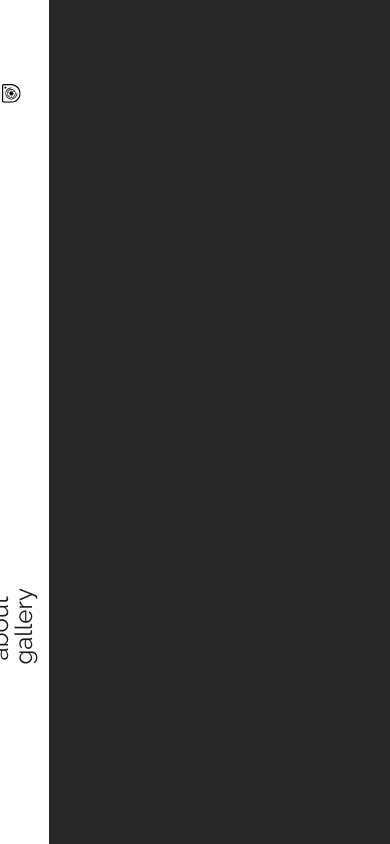
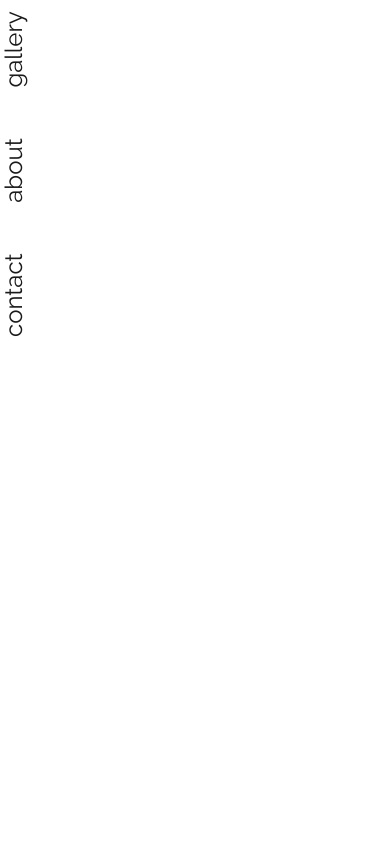
Before and after one commit to jeanluciano/ogd-website, a Gatsby site: page /components/Header in a window 390 px wide. Built offline with nearby package versions, Linux system fonts and the light colour scheme; Gatsby itself is replaced by a stand-in of ours.

Commit message:
mobile done, sites need detailing

```diff
--- a/gatsby-browser.js
+++ /dev/null
@@ -1 +0,0 @@
-import "./src/pages/styles/global.css"
--- a/gatsby-config.js
+++ b/gatsby-config.js
@@ -6,13 +6,12 @@
 
 require("dotenv").config({
   path: `.env`,
-});
-
+})
 
 module.exports = {
   /* Your site config here */
   plugins: [
-    'gatsby-plugin-page-transitions',
+    "gatsby-plugin-page-transitions",
     `gatsby-plugin-styled-components`,
     "gatsby-transformer-sharp",
     "gatsby-plugin-sharp",
@@ -21,14 +20,18 @@ module.exports = {
     {
       resolve: "gatsby-source-strapi",
       options: {
-        apiURL: "https://ogd-backend.herokuapp.com",
-        contentTypes: [
-          "images",
-          "tags",
-        ],
-        singleTypes:['about-image','contact-image'],
+        apiURL: "http://localhost:1337",
+        contentTypes: ["images", "tags"],
+        singleTypes: ["about-image", "contact-image"],
         queryLimit: 1000,
       },
     },
-],
+    {
+      resolve: `gatsby-plugin-google-fonts`,
+      options: {
+        fonts: [`Assistant\:200,400,600,700`, `Raleway\:400,900`],
+        display: "swap",
+      },
+    },
+  ],
 }
--- a/package.json
+++ b/package.json
@@ -22,6 +22,7 @@
     "gatsby": "^2.26.1",
     "gatsby-background-image": "^1.4.0",
     "gatsby-image": "^2.10.0",
+    "gatsby-plugin-google-fonts": "^1.0.1",
     "gatsby-plugin-page-transitions": "^1.0.8",
     "gatsby-plugin-sharp": "^2.13.4",
     "gatsby-plugin-styled-components": "^3.9.0",
@@ -37,6 +38,7 @@
     "react-image-lightbox": "^5.1.1",
     "strapi-provider-upload-cloudinary": "^3.4.5",
     "styled-components": "^5.2.1",
+    "styled-reset": "^4.3.4",
     "typescript": "^4.1.2"
   },
   "devDependencies": {
--- /dev/null
+++ b/src/pages/components/Burger.js
@@ -0,0 +1,63 @@
+import styled from 'styled-components'
+import React from 'react';
+import { theme } from '../global';
+
+
+const Burger = ({ open, setOpen }) => {
+  return (
+    <StyledBurger open={open} onClick={()=>{setOpen(!open)}}>
+      <div />
+      <div />
+      <div />
+    </StyledBurger>
+  )
+}
+
+export default Burger;
+
+const StyledBurger = styled.button`
+  position: absolute;
+  top: 5%;
+  left: 1rem;
+  display: flex;
+  flex-direction: column;
+  justify-content: space-around;
+  width: 2rem;
+  height: 2rem;
+  background: transparent;
+  border: none;
+  cursor: pointer;
+  padding: 0;
+  z-index: 10;
+  margin: 15px;
+
+  &:focus {
+    outline: none;
+  }
+
+  div {
+    width: 2rem;
+    height: 0.25rem;
+    background:  ${({ theme, open }) => open ? theme.primaryDark : theme.primaryLight};
+    border-radius: 10px;
+    transition: all 0.3s linear;
+    position: relative;
+    transform-origin: 1px;
+    :first-child {
+      transform: ${({ open }) => open ? 'rotate(45deg)' : 'rotate(0)'};
+
+    }
+
+    :nth-child(2) {
+      opacity: ${({ open }) => open ? '0' : '1'};
+      transform: ${({ open }) => open ? 'translateX(20px)' : 'translateX(0)'};
+    }
+
+    :nth-child(3) {
+      transform: ${({ open }) => open ? 'rotate(-45deg)' : 'rotate(0)'};
+    }
+  }
+  @media (min-width: 570px){
+    display:none;
+  }
+`;
--- a/src/pages/components/Header.js
+++ b/src/pages/components/Header.js
@@ -1,17 +1,22 @@
-import React from "react"
+import React, { useState } from "react"
 import styled from "styled-components"
 import Logo from "./logo"
+import Burger from "./Burger"
+import Menu from "./Menu"
 import AniLink from "gatsby-plugin-transition-link/AniLink"
 
 export default function Header(props) {
   const { path } = props
+  const [open, setOpen] = useState(false)
   return (
     <Navbar home={path === "/" ? true : false}>
       <AniLink swipe direction={"down"} to="/">
         <StyledLogo />
       </AniLink>
+      <Burger open={open} setOpen={setOpen} />
+      <MobileTitle>{path}</MobileTitle>
 
-      <NavLinks>
+      <NavLinks open={open} home={path === "/"}>
         <StyledLink
           swipe
           direction={"up"}
@@ -36,6 +41,14 @@ export default function Header(props) {
         >
           gallery
         </StyledLink>
+        <StyledLink
+          swipe
+          direction={"down"}
+          to="/"
+          className={` ${path === "/" ? "active" : ""}`}
+        >
+          home
+        </StyledLink>
       </NavLinks>
     </Navbar>
   )
@@ -54,13 +67,58 @@ const Navbar = styled.div`
   font-family: "Raleway", sans-serif;
   a {
     margin-top: 10vh;
-    width: 80%;
+    width: 3rem;
+    height: auto;
+  }
+  @media (max-width: 425px) {
+    width: 0;
+    height: 0;
+    flex-direction: row;
+    margin-left: 0;
+    padding-left: 0;
   }
 `
 const StyledLogo = styled(props => <Logo {...props} />)``
 const NavLinks = styled.nav`
-  transform: rotate(-90deg);
-  margin: 20vh 0%;
+  transform: translateX(-50%) translateY(-50%) rotate(-90deg);
+
+  margin: 12vh 0;
+  width: 60vh;
+
+  position: absolute;
+  top: 50%;
+  left: ${prop => (prop.home ? "50%" : "20%")};
+  @media (max-width: ${({ theme }) => theme.mobile}) {
+    transform: rotate(0);
+    margin: 0;
+    display: flex;
+    flex-direction: column-reverse;
+    justify-content: flex-end;
+    background: ${({ theme }) => theme.primaryLight};
+    height: 100vh;
+    text-align: left;
+    padding: 2rem;
+    position: absolute;
+    top: 0;
+    left: 0;
+    transition: transform 0.3s ease-in-out;
+    transform: ${props => (props.open ? "translateX(0)" : "translateX(-100%)")};
+    width: 100vw;
+    z-index: 6;
+  }
+`
+const MobileTitle = styled.h1`
+  font-size: 1.4rem;
+  color: #ffffff;
+  margin: 10%;
+  position: absolute;
+  top: 0.4rem;
+  left: 3.5rem;
+  z-index: 10;
+  margin: 15px;
+  @media (min-width: 700px){
+    display:none;
+  }
 `
 const StyledLink = styled(props => <AniLink {...props} />)`
   text-decoration: none;
--- /dev/null
+++ b/src/pages/components/Menu.js
@@ -0,0 +1,65 @@
+import styled from "styled-components"
+import React from 'react'
+const Menu = () => {
+  return (
+    <StyledMenu>
+      <a href="/">
+        <span role="img" aria-label="about us">
+          &#x1f481;&#x1f3fb;&#x200d;&#x2642;&#xfe0f;
+        </span>
+        About us
+      </a>
+      <a href="/">
+        <span role="img" aria-label="price">
+          &#x1f4b8;
+        </span>
+        Pricing
+      </a>
+      <a href="/">
+        <span role="img" aria-label="contact">
+          &#x1f4e9;
+        </span>
+        Contact
+      </a>
+    </StyledMenu>
+  )
+}
+export default Menu
+
+const StyledMenu = styled.nav`
+  display: flex;
+  flex-direction: column;
+  justify-content: center;
+  background: ${({ theme }) => theme.primaryLight};
+  height: 100vh;
+  text-align: left;
+  padding: 2rem;
+  position: absolute;
+  top: 0;
+  left: 0;
+  transition: transform 0.3s ease-in-out;
+
+  @media (max-width: ${({ theme }) => theme.mobile}) {
+    width: 100%;
+  }
+
+  a {
+    font-size: 2rem;
+    text-transform: uppercase;
+    padding: 2rem 0;
+    font-weight: bold;
+    letter-spacing: 0.5rem;
+    color: ${({ theme }) => theme.primaryDark};
+    text-decoration: none;
+    transition: color 0.3s linear;
+
+    @media (max-width: ${({ theme }) => theme.mobile}) {
+      font-size: 1.5rem;
+      text-align: center;
+    }
+
+    &:hover {
+      color: ${({ theme }) => theme.primaryHover};
+    }
+  }
+`
--- /dev/null
+++ b/src/pages/global.js
@@ -0,0 +1,14 @@
+import { createGlobalStyle } from "styled-components"
+import reset from 'styled-reset'
+export const theme = {
+  primaryDark: "#1a1a1a",
+  primaryLight: "#FFFFFF",
+  primaryHover: "#343078",
+  mobile: "576px",
+}
+
+export const GlobalStyle = createGlobalStyle`
+    ${reset}
+
+
+`
--- a/src/pages/styles/global.css
+++ /dev/null
@@ -1,60 +0,0 @@
-/* http://meyerweb.com/eric/tools/css/reset/
-   v2.0 | 20110126
-   License: none (public domain)
-*/
-@import url('https://fonts.googleapis.com/css2?family=Assistant:wght@200;400;600;700&family=Raleway:wght@400;900&display=swap');
-
-html, body, div, span, applet, object, iframe,
-h1, h2, h3, h4, h5, h6, p, blockquote, pre,
-a, abbr, acronym, address, big, cite, code,
-del, dfn, em, img, ins, kbd, q, s, samp,
-small, strike, strong, sub, sup, tt, var,
-b, u, i, center,
-dl, dt, dd, ol, ul, li,
-fieldset, form, label, legend,
-table, caption, tbody, tfoot, thead, tr, th, td,
-article, aside, canvas, details, embed,
-figure, figcaption, footer, header, hgroup,
-menu, nav, output, ruby, section, summary,
-time, mark, audio, video {
-	margin: 0;
-	padding: 0;
-	border: 0;
-	font-size: 100%;
-	font: inherit;
-	vertical-align: baseline;
-
-}
-/* HTML5 display-role reset for older browsers */
-article, aside, details, figcaption, figure,
-footer, header, hgroup, menu, nav, section {
-	display: block;
-}
-body {
-    line-height: 1;
-
-}
-ol, ul {
-	list-style: none;
-}
-blockquote, q {
-	quotes: none;
-}
-blockquote:before, blockquote:after,
-q:before, q:after {
-	content: '';
-	content: none;
-}
-table {
-	border-collapse: collapse;
-	border-spacing: 0;
-}
-
-/* -------------------------------------------------- */
-
-
-
-
-body {
-	background-color: #282828;
-}
```
Also changed, not shown: src/pages/about.js (+21 -5 lines), src/pages/components/Stripe.js (+13 -1 lines), src/pages/components/layout.js (+22 -7 lines), src/pages/contact.js (+36 -9 lines), src/pages/gallery.js (+23 -6 lines), src/pages/index.js (+15 -2 lines), 1 other file.
